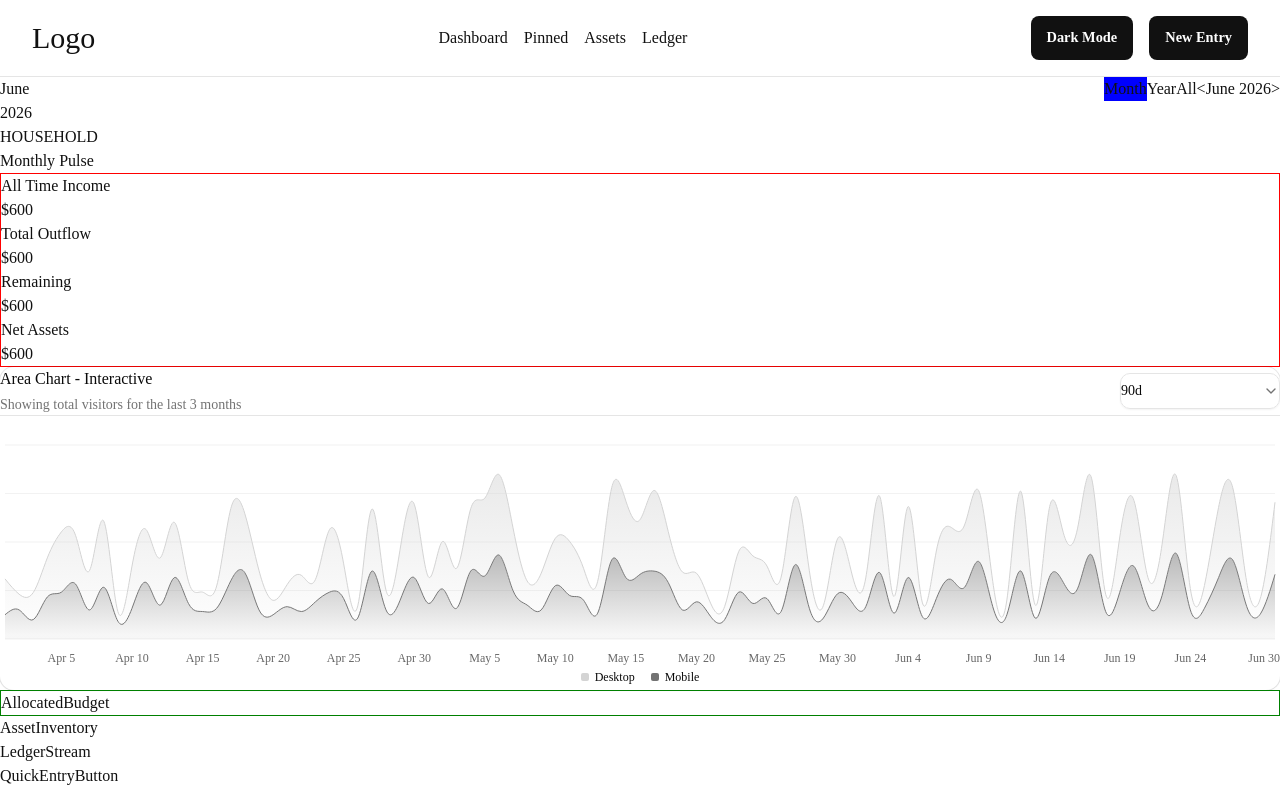
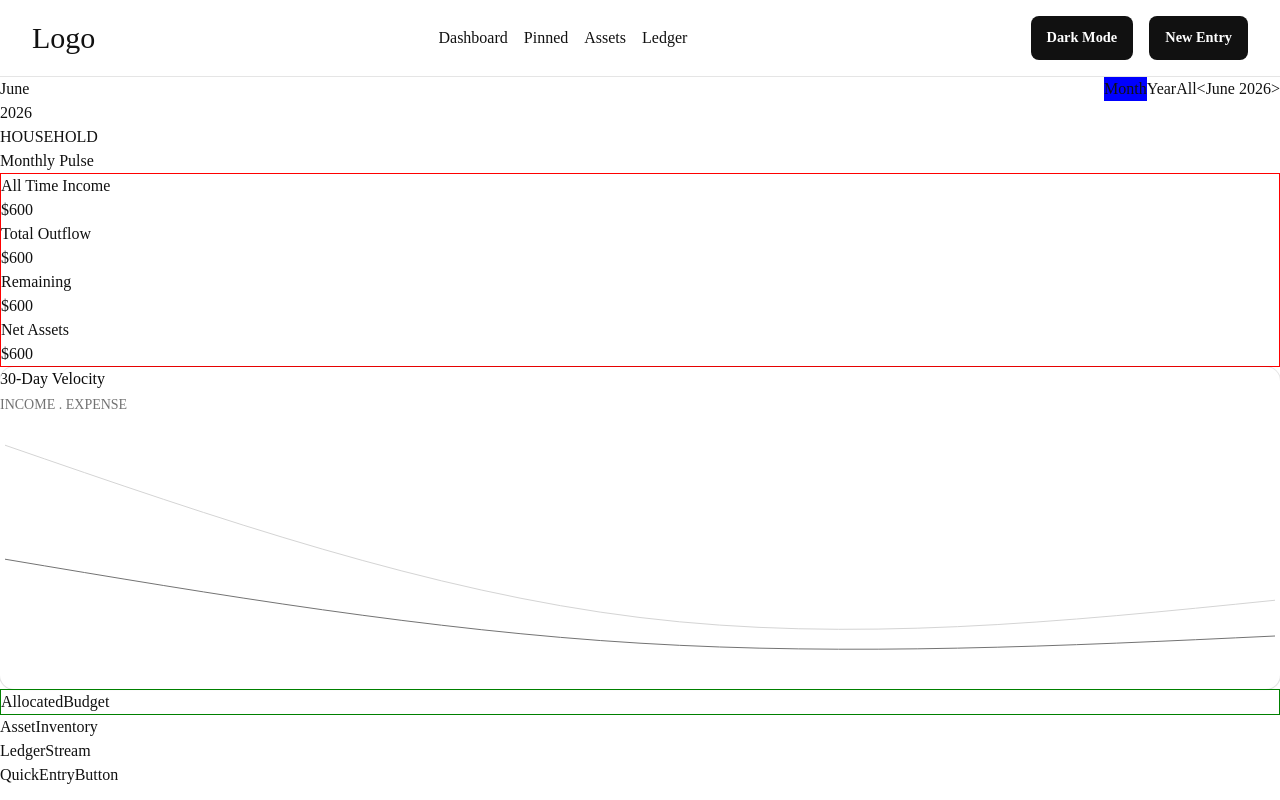
Before and after one commit to flo20/budget-app, a Next.js app: page / in a window 1280 px wide. Built offline with nearby package versions, Linux system fonts and the light colour scheme.

Commit message:
Cleanup chart

```diff
--- a/src/components/Chart.js
+++ b/src/components/Chart.js
@@ -1,7 +1,7 @@
 'use client'
 
 import { useState } from 'react'
-import { Area, AreaChart, CartesianGrid, XAxis } from 'recharts'
+import { Area, AreaChart } from 'recharts'
 import {
 	Card,
 	CardContent,
@@ -9,119 +9,15 @@ import {
 	CardHeader,
 	CardTitle,
 } from '@/components/ui/card'
-import {
-	ChartContainer,
-	ChartLegend,
-	ChartLegendContent,
-	ChartTooltip,
-	ChartTooltipContent,
-} from '@/components/ui/chart'
-import {
-	Select,
-	SelectContent,
-	SelectItem,
-	SelectTrigger,
-	SelectValue,
-} from '@/components/ui/select'
+import { ChartContainer } from '@/components/ui/chart'
 
 export const description = 'An interactive area chart'
 const chartData = [
-	{ date: '2024-04-01', desktop: 222, mobile: 150 },
-	{ date: '2024-04-02', desktop: 97, mobile: 180 },
-	{ date: '2024-04-03', desktop: 167, mobile: 120 },
-	{ date: '2024-04-04', desktop: 242, mobile: 260 },
-	{ date: '2024-04-05', desktop: 373, mobile: 290 },
-	{ date: '2024-04-06', desktop: 301, mobile: 340 },
-	{ date: '2024-04-07', desktop: 245, mobile: 180 },
-	{ date: '2024-04-08', desktop: 409, mobile: 320 },
-	{ date: '2024-04-09', desktop: 59, mobile: 110 },
-	{ date: '2024-04-10', desktop: 261, mobile: 190 },
-	{ date: '2024-04-11', desktop: 327, mobile: 350 },
-	{ date: '2024-04-12', desktop: 292, mobile: 210 },
-	{ date: '2024-04-13', desktop: 342, mobile: 380 },
-	{ date: '2024-04-14', desktop: 137, mobile: 220 },
-	{ date: '2024-04-15', desktop: 120, mobile: 170 },
-	{ date: '2024-04-16', desktop: 138, mobile: 190 },
-	{ date: '2024-04-17', desktop: 446, mobile: 360 },
-	{ date: '2024-04-18', desktop: 364, mobile: 410 },
-	{ date: '2024-04-19', desktop: 243, mobile: 180 },
-	{ date: '2024-04-20', desktop: 89, mobile: 150 },
-	{ date: '2024-04-21', desktop: 137, mobile: 200 },
-	{ date: '2024-04-22', desktop: 224, mobile: 170 },
-	{ date: '2024-04-23', desktop: 138, mobile: 230 },
-	{ date: '2024-04-24', desktop: 387, mobile: 290 },
-	{ date: '2024-04-25', desktop: 215, mobile: 250 },
-	{ date: '2024-04-26', desktop: 75, mobile: 130 },
-	{ date: '2024-04-27', desktop: 383, mobile: 420 },
-	{ date: '2024-04-28', desktop: 122, mobile: 180 },
-	{ date: '2024-04-29', desktop: 315, mobile: 240 },
-	{ date: '2024-04-30', desktop: 454, mobile: 380 },
-	{ date: '2024-05-01', desktop: 165, mobile: 220 },
-	{ date: '2024-05-02', desktop: 293, mobile: 310 },
-	{ date: '2024-05-03', desktop: 247, mobile: 190 },
-	{ date: '2024-05-04', desktop: 385, mobile: 420 },
-	{ date: '2024-05-05', desktop: 481, mobile: 390 },
-	{ date: '2024-05-06', desktop: 498, mobile: 520 },
-	{ date: '2024-05-07', desktop: 388, mobile: 300 },
-	{ date: '2024-05-08', desktop: 149, mobile: 210 },
-	{ date: '2024-05-09', desktop: 227, mobile: 180 },
-	{ date: '2024-05-10', desktop: 293, mobile: 330 },
-	{ date: '2024-05-11', desktop: 335, mobile: 270 },
-	{ date: '2024-05-12', desktop: 197, mobile: 240 },
-	{ date: '2024-05-13', desktop: 197, mobile: 160 },
-	{ date: '2024-05-14', desktop: 448, mobile: 490 },
-	{ date: '2024-05-15', desktop: 473, mobile: 380 },
-	{ date: '2024-05-16', desktop: 338, mobile: 400 },
-	{ date: '2024-05-17', desktop: 499, mobile: 420 },
-	{ date: '2024-05-18', desktop: 315, mobile: 350 },
-	{ date: '2024-05-19', desktop: 235, mobile: 180 },
-	{ date: '2024-05-20', desktop: 177, mobile: 230 },
-	{ date: '2024-05-21', desktop: 82, mobile: 140 },
-	{ date: '2024-05-22', desktop: 81, mobile: 120 },
-	{ date: '2024-05-23', desktop: 252, mobile: 290 },
-	{ date: '2024-05-24', desktop: 294, mobile: 220 },
-	{ date: '2024-05-25', desktop: 201, mobile: 250 },
-	{ date: '2024-05-26', desktop: 213, mobile: 170 },
-	{ date: '2024-05-27', desktop: 420, mobile: 460 },
-	{ date: '2024-05-28', desktop: 233, mobile: 190 },
-	{ date: '2024-05-29', desktop: 78, mobile: 130 },
-	{ date: '2024-05-30', desktop: 340, mobile: 280 },
-	{ date: '2024-05-31', desktop: 178, mobile: 230 },
-	{ date: '2024-06-01', desktop: 178, mobile: 200 },
-	{ date: '2024-06-02', desktop: 470, mobile: 410 },
-	{ date: '2024-06-03', desktop: 103, mobile: 160 },
-	{ date: '2024-06-04', desktop: 439, mobile: 380 },
-	{ date: '2024-06-05', desktop: 88, mobile: 140 },
-	{ date: '2024-06-06', desktop: 294, mobile: 250 },
-	{ date: '2024-06-07', desktop: 323, mobile: 370 },
-	{ date: '2024-06-08', desktop: 385, mobile: 320 },
-	{ date: '2024-06-09', desktop: 438, mobile: 480 },
-	{ date: '2024-06-10', desktop: 155, mobile: 200 },
-	{ date: '2024-06-11', desktop: 92, mobile: 150 },
-	{ date: '2024-06-12', desktop: 492, mobile: 420 },
-	{ date: '2024-06-13', desktop: 81, mobile: 130 },
-	{ date: '2024-06-14', desktop: 426, mobile: 380 },
-	{ date: '2024-06-15', desktop: 307, mobile: 350 },
-	{ date: '2024-06-16', desktop: 371, mobile: 310 },
 	{ date: '2024-06-17', desktop: 475, mobile: 520 },
 	{ date: '2024-06-18', desktop: 107, mobile: 170 },
-	{ date: '2024-06-19', desktop: 341, mobile: 290 },
-	{ date: '2024-06-20', desktop: 408, mobile: 450 },
-	{ date: '2024-06-21', desktop: 169, mobile: 210 },
-	{ date: '2024-06-22', desktop: 317, mobile: 270 },
-	{ date: '2024-06-23', desktop: 480, mobile: 530 },
-	{ date: '2024-06-24', desktop: 132, mobile: 180 },
-	{ date: '2024-06-25', desktop: 141, mobile: 190 },
-	{ date: '2024-06-26', desktop: 434, mobile: 380 },
-	{ date: '2024-06-27', desktop: 448, mobile: 490 },
 	{ date: '2024-06-28', desktop: 149, mobile: 200 },
-	{ date: '2024-06-29', desktop: 103, mobile: 160 },
-	{ date: '2024-06-30', desktop: 446, mobile: 400 },
 ]
 const chartConfig = {
-	visitors: {
-		label: 'Visitors',
-	},
 	desktop: {
 		label: 'Desktop',
 		color: 'var(--chart-1)',
@@ -148,110 +44,17 @@ export function Chart() {
 	})
 	return (
 		<Card className="pt-0">
-			<CardHeader className="flex items-center gap-2 space-y-0 border-b py-5 sm:flex-row">
+			<CardHeader className="flex items-center gap-2 space-y-0  py-5 sm:flex-row">
 				<div className="grid flex-1 gap-1">
-					<CardTitle>Area Chart - Interactive</CardTitle>
-					<CardDescription>
-						Showing total visitors for the last 3 months
-					</CardDescription>
+					<CardTitle>30-Day Velocity</CardTitle>
+					<CardDescription>INCOME . EXPENSE</CardDescription>
 				</div>
-				<Select
-					value={timeRange}
-					onValueChange={setTimeRange}>
-					<SelectTrigger
-						className="hidden w-[160px] rounded-lg sm:ml-auto sm:flex"
-						aria-label="Select a value">
-						<SelectValue placeholder="Last 3 months" />
-					</SelectTrigger>
-					<SelectContent className="rounded-xl">
-						<SelectItem
-							value="90d"
-							className="rounded-lg">
-							Last 3 months
-						</SelectItem>
-						<SelectItem
-							value="30d"
-							className="rounded-lg">
-							Last 30 days
-						</SelectItem>
-						<SelectItem
-							value="7d"
-							className="rounded-lg">
-							Last 7 days
-						</SelectItem>
-					</SelectContent>
-				</Select>
 			</CardHeader>
 			<CardContent className="px-2 pt-4 sm:px-6 sm:pt-6">
 				<ChartContainer
 					config={chartConfig}
 					className="aspect-auto h-[250px] w-full">
 					<AreaChart data={filteredData}>
-						<defs>
-							<linearGradient
-								id="fillDesktop"
-								x1="0"
-								y1="0"
-								x2="0"
-								y2="1">
-								<stop
-									offset="5%"
-									stopColor="var(--color-desktop)"
-									stopOpacity={0.8}
-								/>
-								<stop
-									offset="95%"
-									stopColor="var(--color-desktop)"
-									stopOpacity={0.1}
-								/>
-							</linearGradient>
-							<linearGradient
-								id="fillMobile"
-								x1="0"
-								y1="0"
-								x2="0"
-								y2="1">
-								<stop
-									offset="5%"
-									stopColor="var(--color-mobile)"
-									stopOpacity={0.8}
-								/>
-								<stop
-									offset="95%"
-									stopColor="var(--color-mobile)"
-									stopOpacity={0.1}
-								/>
-							</linearGradient>
-						</defs>
-						<CartesianGrid vertical={false} />
-						<XAxis
-							dataKey="date"
-							tickLine={false}
-							axisLine={false}
-							tickMargin={8}
-							minTickGap={32}
-							tickFormatter={(value) => {
-								const date = new Date(value)
-								return date.toLocaleDateString('en-US', {
-									month: 'short',
-									day: 'numeric',
-								})
-							}}
-						/>
-						<ChartTooltip
-							cursor={false}
-							content={
-								<ChartTooltipContent
-									labelFormatter={(value) => {
-										return new Date(value).toLocaleDateString('en-US', {
-											month: 'short',
-											day: 'numeric',
-										})
-									}}
-									indicator="dot"
-								/>
-							}
-						/>
 						<Area
 							dataKey="mobile"
 							type="natural"
@@ -266,7 +69,6 @@ export function Chart() {
 							stroke="var(--color-desktop)"
 							stackId="a"
 						/>
-						<ChartLegend content={<ChartLegendContent />} />
 					</AreaChart>
 				</ChartContainer>
 			</CardContent>
```
